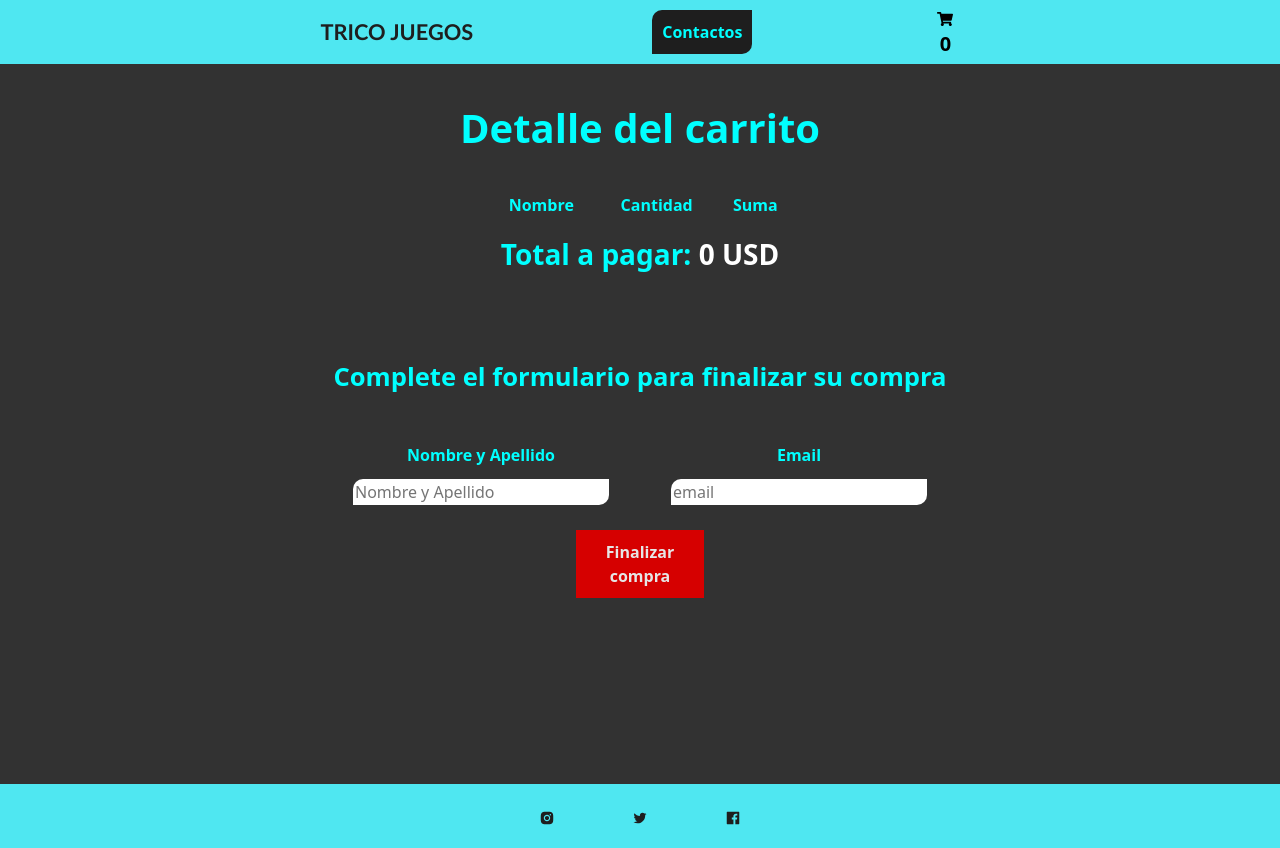
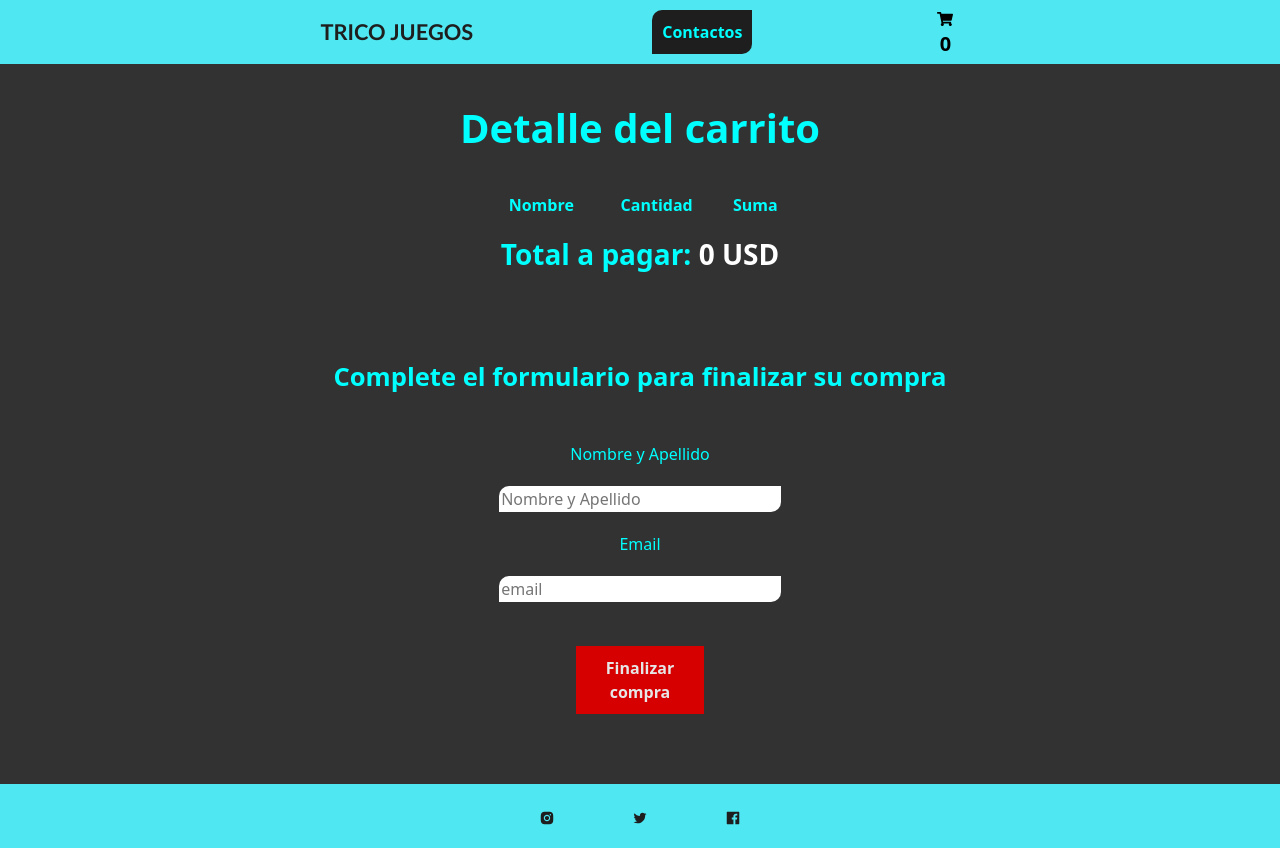
Before and after one commit to jhonatanperez2022/React-Js, a React (Create React App) app: page /su-compra in a window 1280 px wide. Built offline with nearby package versions, Linux system fonts and the light colour scheme.

Commit message:
terminando

```diff
--- a/package.json
+++ b/package.json
@@ -15,6 +15,7 @@
     "react-icons": "^4.7.1",
     "react-router-dom": "^6.5.0",
     "react-scripts": "5.0.1",
+    "sweetalert2": "^11.7.0",
     "web-vitals": "^2.1.4"
   },
   "scripts": {
--- a/src/App.css
+++ b/src/App.css
@@ -526,6 +526,13 @@
   justify-content: center;
   align-items: center;
 }
+.tableForm-Div {
+  display: flex;
+}
+.tableForm-Datos {
+  display: flex;
+  flex-direction: column;
+}
 .tableForm h2{
   margin: 70px auto 50px;
   font-weight: bold;
@@ -537,8 +544,8 @@
   color: aqua;
 }
 .tableForm input {
-  width: 20vw;
-  margin: 10px 30px 0px;
+  width: 22vw;
+  margin: 20px auto;
   border-radius: 10px 0px;
   border: none;
   background-color: white;
--- a/src/components/CompraFinal/CompraFinal.js
+++ b/src/components/CompraFinal/CompraFinal.js
@@ -1,17 +1,48 @@
-import React from 'react'
+import React, { useState } from 'react'
 import { UseCartContext } from '../context/CartContext'
 import { db } from '../../FireBase/firebase-config'
 import { addDoc, collection } from 'firebase/firestore'
+import Swal from 'sweetalert2'
 
 const CompraFinal = () => {
     const { cart, sumaTotal, vaciarCart } = UseCartContext()
 
+    //sweet alert
+
+    const alertCompra = () => {
+        Swal.fire({
+            icon: 'success',
+            title: 'Compra exitosa!',
+            showConfirmButton: false,
+            timer: 2500
+            })
+    }
+
+    //guardando datos del form
+
+    const initialValue = {
+        name: "",
+        email: ""
+    }
+
+    const [ user, setUser ] = useState(initialValue)
+
+    const catchInputs = (e) => {
+        const { name, value } = e.target;
+        setUser({...user, [name]:value})
+    }
+
+    const saveData = async (e) => {
+        e.preventDefault();
+        console.log(user);
+        setUser({...initialValue})
+    }
+
+
+    //datos del carrito para el firebase
 
     const order = {
-        buyer: {
-            name: "jhonatan",
-            email: "jhona@gmail.com"
-        },
+        user,
         items: cart.map(producto => ({ id: producto.id, name: producto.name, price: producto.precio, quantity: producto.cantidad})),
         total: sumaTotal
     }
@@ -52,32 +83,23 @@ const CompraFinal = () => {
         <h3>Total a pagar: <span className='compraFinal-Span'>{sumaTotal} USD</span></h3>
         <div className='tableForm'>
             <h2>Complete el formulario para finalizar su compra</h2>
-        <table>
-            <thead>
-                <tr>
-                    <th>
-                        <label for="name"> Nombre y Apellido</label>
-                    </th>
-                    <th>
-                        <label for="email"> Email </label>
-                    </th>
-                </tr>
-            </thead>
-            <tbody>
-                <tr>
-                    <td>
-                        <input id="name" type="text" name="name" placeholder='Nombre y Apellido' />
-                    </td>
-                    <td>
-                        <input id="email" type="email" name="email" placeholder='email' />
-                    </td>
-                </tr>
-            </tbody>
-        </table>
+        <form onSubmit={saveData}>
+            <div className='tableForm-div'>
+            <div className='tableForm-Datos'>
+                <label for="name"> Nombre y Apellido</label>
+                <input id="name" type="text" name="name" placeholder='Nombre y Apellido' onChange={catchInputs} value={user.name}/>
+            </div>
+            <div className='tableForm-Datos'>
+                <label for="email"> Email </label>
+                <input id="email" type="email" name="email" placeholder='email' onChange={catchInputs} value={user.email}/>
+            </div>
+            </div>
         <button onClick={() => {
             issueOrder()
             vaciarCart()
+            alertCompra()
         }}>Finalizar compra</button>
+        </form>
         </div>
     </div>
 
--- a/src/components/ItemDetail.js
+++ b/src/components/ItemDetail.js
@@ -4,8 +4,9 @@ import { UseCartContext } from './context/CartContext';
 
 
 const ItemDetail = ({producto}) => {
-  const { addProduct } = UseCartContext()
+  const { addProduct } = UseCartContext(
 
+  )
   return (
     <>
     <div className='divJuego-base'>
--- a/src/components/context/CartContext.js
+++ b/src/components/context/CartContext.js
@@ -44,14 +44,12 @@ const deleteGame = (id) => {
     if(gameInCartExist.cantidad === 1){
         setCart(cart.filter(juego => juego.id !== gameInCartExist.id))
         setCount(count - 1)
-
     }
     else{
         const deleteGameAux = {...gameInCart, cantidad: gameInCartExist.cantidad-1}
         const newCartAux = cart.filter(game => game.id !== gameInCart.id)
         setCart([...newCartAux, deleteGameAux])
         setCount(count - 1)
-
     }
 }
 
```
Also changed, not shown: 1 other file (tests, documents, lock files or other folders).
